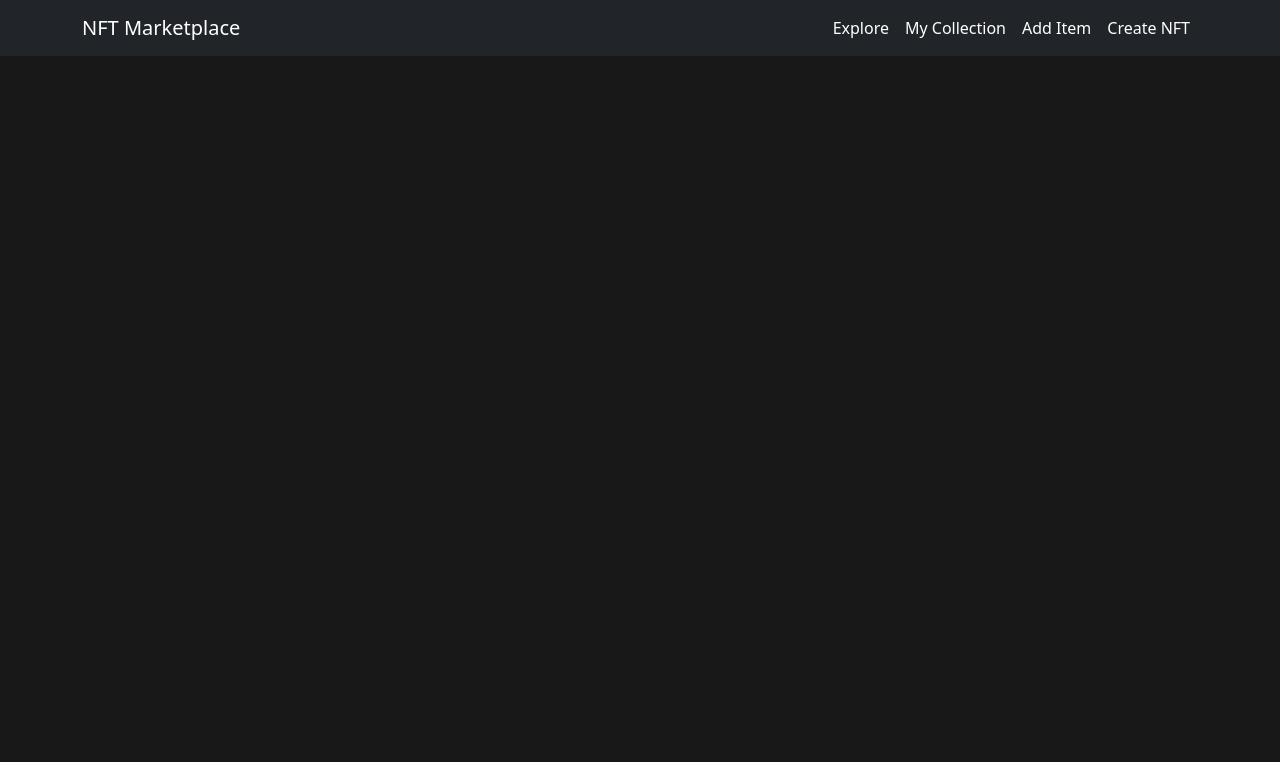
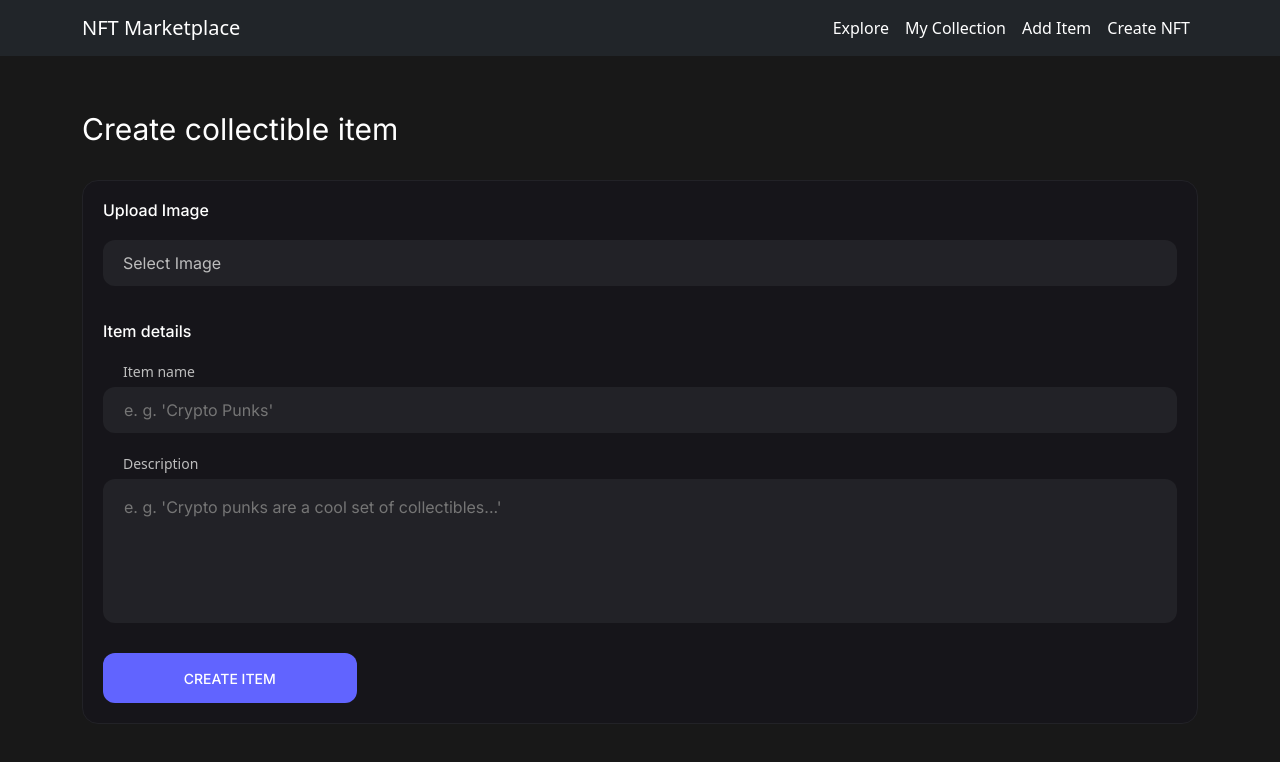
Before and after one commit to priyam-anand/NFT-Marketplace, a React (Create React App) app: page /create-nft in a window 1280 px wide. Shown: the top 762 px of the page. Built offline with nearby package versions, Linux system fonts and the light colour scheme.

Commit message:
added page to mint new nfts

```diff
--- a/src/App.js
+++ b/src/App.js
@@ -5,6 +5,7 @@ import Home from './Pages/Home/Home.jsx';
 import "./App.css";
 import Explore from './Pages/Explore/Explore.jsx';
 import Collection from './Pages/Collection/Collection.jsx';
+import CreateNFT from './Pages/CreateNFT/CreateNFT.jsx';
 
 const App = () => {
   return (
@@ -20,6 +21,9 @@ const App = () => {
         <Route exact path="/my-collection">
           <Collection/>
         </Route>
+        <Route exact path="/create-nft">
+          <CreateNFT/>
+        </Route>
       </Switch>
     </>
 
--- /dev/null
+++ b/src/Pages/CreateNFT/CreateNFT.css
@@ -0,0 +1,180 @@
+.main__title h2 {
+  display: flex;
+  flex-direction: row;
+  justify-content: flex-start;
+  align-items: flex-start;
+  font-family: "Inter", sans-serif;
+  font-weight: 400;
+  color: #fff;
+  font-size: 30px;
+  line-height: 140%;
+  margin-bottom: 0;
+  position: relative;
+  margin-top: 3rem;
+}
+.sign__form {
+  background-color: #16151a;
+  display: flex;
+  flex-direction: column;
+  justify-content: center;
+  align-items: center;
+  border-radius: 16px;
+  padding: 30px 20px;
+  position: relative;
+  width: 100%;
+  max-width: 420px;
+  border: 1px solid #222227;
+}
+.sign__form--create {
+  margin-top: 20px;
+  max-width: 100%;
+  padding: 20px 20px 5px;
+  align-items: flex-start;
+}
+.sign__form--create .sign__btn {
+  margin: 0 0 15px;
+}
+
+.sign__form--create .row {
+  margin-left: -10px;
+  margin-right: -10px;
+}
+
+.sign__form--create .col-12 {
+  padding-left: 10px;
+  padding-right: 10px;
+}
+.sign__title {
+  font-size: 16px;
+  font-weight: 500;
+  font-family: "Inter", sans-serif;
+  color: #fff;
+  margin-bottom: 20px;
+}
+.sign__label {
+  font-weight: 400;
+  font-size: 14px;
+  color: #bdbdbd;
+  margin-bottom: 5px;
+  padding-left: 20px;
+}
+
+.sign__input {
+  background-color: #222227;
+  border: 1px solid transparent;
+  border-radius: 12px;
+  height: 46px;
+  position: relative;
+  color: #fff;
+  font-size: 16px;
+  width: 100%;
+  padding: 0 20px;
+  font-family: "Inter", sans-serif;
+}
+.sign__input:focus {
+  border-color: #6164ff;
+}
+.sign__textarea {
+  background-color: #222227;
+  border: 1px solid transparent;
+  border-radius: 12px;
+  height: 144px;
+  position: relative;
+  color: #fff;
+  font-size: 16px;
+  width: 100%;
+  padding: 15px 20px;
+  resize: none;
+  font-family: "Inter", sans-serif;
+}
+.sign__textarea:focus {
+  border-color: #6164ff;
+}
+.sign__group {
+  display: flex;
+  flex-direction: row;
+  justify-content: flex-start;
+  align-items: flex-end;
+  flex-wrap: wrap;
+  position: relative;
+  margin-bottom: 20px;
+  width: 100%;
+}
+.sign__btn {
+  width: 100%;
+  height: 50px;
+  border-radius: 12px;
+  background-color: #6164ff;
+  display: flex;
+  flex-direction: row;
+  justify-content: center;
+  align-items: center;
+  color: #fff;
+  font-size: 14px;
+  position: relative;
+  z-index: 2;
+  text-transform: uppercase;
+  font-family: "Inter", sans-serif;
+  font-weight: 500;
+  margin: 15px auto;
+  border: none;
+}
+.sign__btn:hover {
+  color: #6164ff;
+  background-color: #222227;
+  transition: 0.15s ease-out;
+}
+
+.sign__file {
+  position: relative;
+  width: 100%;
+  height: 46px;
+  margin-bottom: 20px;
+  overflow: hidden;
+  border-radius: 12px;
+  display: block;
+}
+.sign__file input {
+  position: absolute;
+  left: -9999px;
+  opacity: 0;
+  z-index: 1;
+}
+.sign__file label {
+  display: flex;
+  flex-direction: row;
+  justify-content: flex-start;
+  align-items: center;
+  position: relative;
+  z-index: 2;
+  height: 46px;
+  color: #bdbdbd;
+  padding: 0 60px 0 20px;
+  background-color: #222227;
+  margin: 0;
+  width: 100%;
+  font-size: 16px;
+  cursor: pointer;
+  transition: 0.5s ease;
+  font-family: "Inter", sans-serif;
+  font-weight: 400;
+}
+.sign__file label:hover {
+  color: #fff;
+}
+@media (min-width: 576px) {
+  .sign__form {
+    padding: 40px;
+  }
+  .sign__form--create {
+    padding: 20px 20px 5px;
+  }
+}
+@media (min-width: 768px) {
+  .sign__form--create {
+    margin-top: 30px;
+  }
+  .sign__form--create .sign__btn {
+    margin: 10px 0 15px;
+  }
+}
--- /dev/null
+++ b/src/Pages/CreateNFT/CreateNFT.jsx
@@ -0,0 +1,54 @@
+import React from 'react'
+import "./CreateNFT.css";
+
+const CreateNFT = () => {
+    return (
+        <>
+            <div className="container">
+                <div className="col-12">
+                    <div className="main__title main__title--create">
+                        <h2>Create collectible item</h2>
+                    </div>
+                    <form className="sign__form sign__form--create">
+                        <div className="row">
+                            <div className="col-12">
+                                <h4 className="sign__title">Upload Image</h4>
+                            </div>
+
+                            <div className="col-12">
+                                <div className="sign__file">
+                                    <label id="file1" htmlFor="sign__file-upload">Select Image</label>
+                                    <input data-name="#file1" id="sign__file-upload" name="file" className="sign__file-upload" type="file" accept=".png,.jpg,.jpeg" required />
+                                </div>
+                            </div>
+                            <div className="col-12 mt-3">
+                                <h4 className="sign__title">Item details</h4>
+                            </div>
+
+                            <div className="col-12">
+                                <div className="sign__group">
+                                    <label className="sign__label" htmlFor="itemname">Item name</label>
+                                    <input id="itemname" type="text" name="itemname" className="sign__input" placeholder="e. g. 'Crypto Punks'" required/>
+                                </div>
+                            </div>
+
+                            <div className="col-12">
+                                <div className="sign__group">
+                                    <label className="sign__label" htmlFor="description">Description</label>
+                                    <textarea id="description" name="description" className="sign__textarea" placeholder="e. g. 'Crypto punks are a cool set of collectibles...'" required></textarea>
+                                </div>
+                            </div>
+
+                            <div className="col-12 col-xl-3">
+                                <button type="submit" className="sign__btn">Create item</button>
+                            </div>
+                        </div>
+                    </form>
+                </div>
+            </div>
+
+        </>
+    )
+}
+
+export default CreateNFT
--- a/src/Pages/Home/Home.jsx
+++ b/src/Pages/Home/Home.jsx
@@ -30,7 +30,7 @@ const Home = () => {
                     </div>
                 </div>
             </div>
-            <div className="container feature-container">
+            <div className="container feature-container pb-5">
                 <div className="row">
                     <div className="col-12">
                         <div className="main-title main-title--border-top">
```
